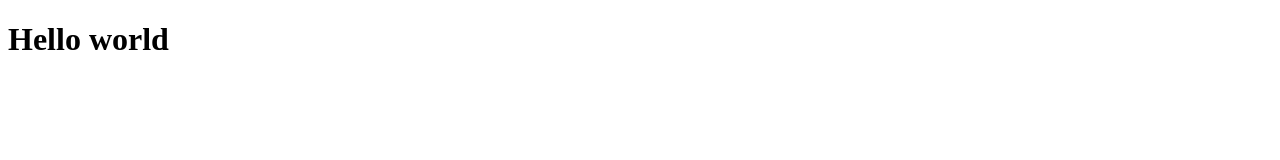
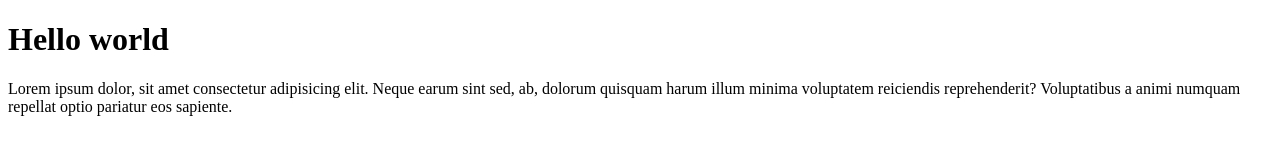
Before and after one commit to joocahyadi/test-git-3, a plain HTML site: page index.html in a window 1280 px wide. Drawn offline with Linux system fonts and the light colour scheme.

Commit message:
menambahkan paragraf

```diff
--- a/index.html
+++ b/index.html
@@ -10,6 +10,7 @@
 
 <body>
     <h1>Hello world</h1>
+    <p>Lorem ipsum dolor, sit amet consectetur adipisicing elit. Neque earum sint sed, ab, dolorum quisquam harum illum minima voluptatem reiciendis reprehenderit? Voluptatibus a animi numquam repellat optio pariatur eos sapiente.</p>
 </body>
 
 </html>
```
